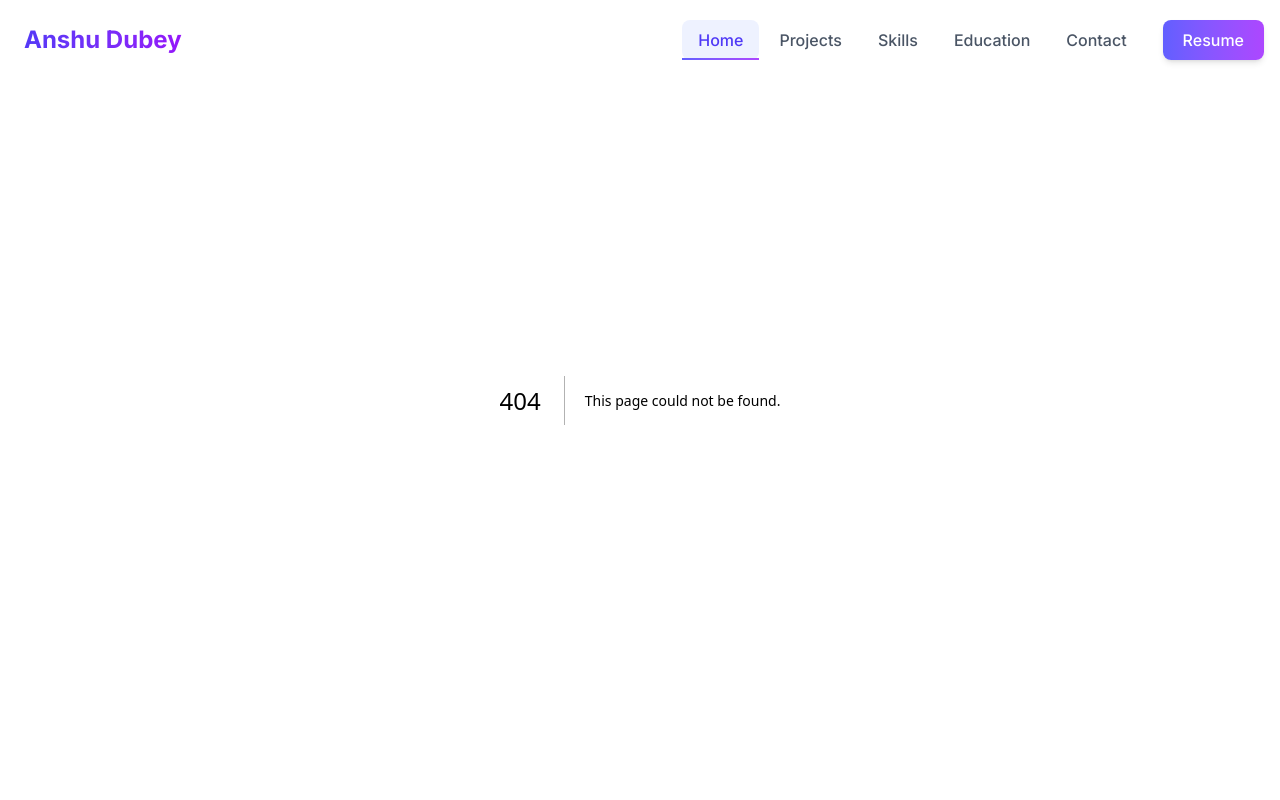
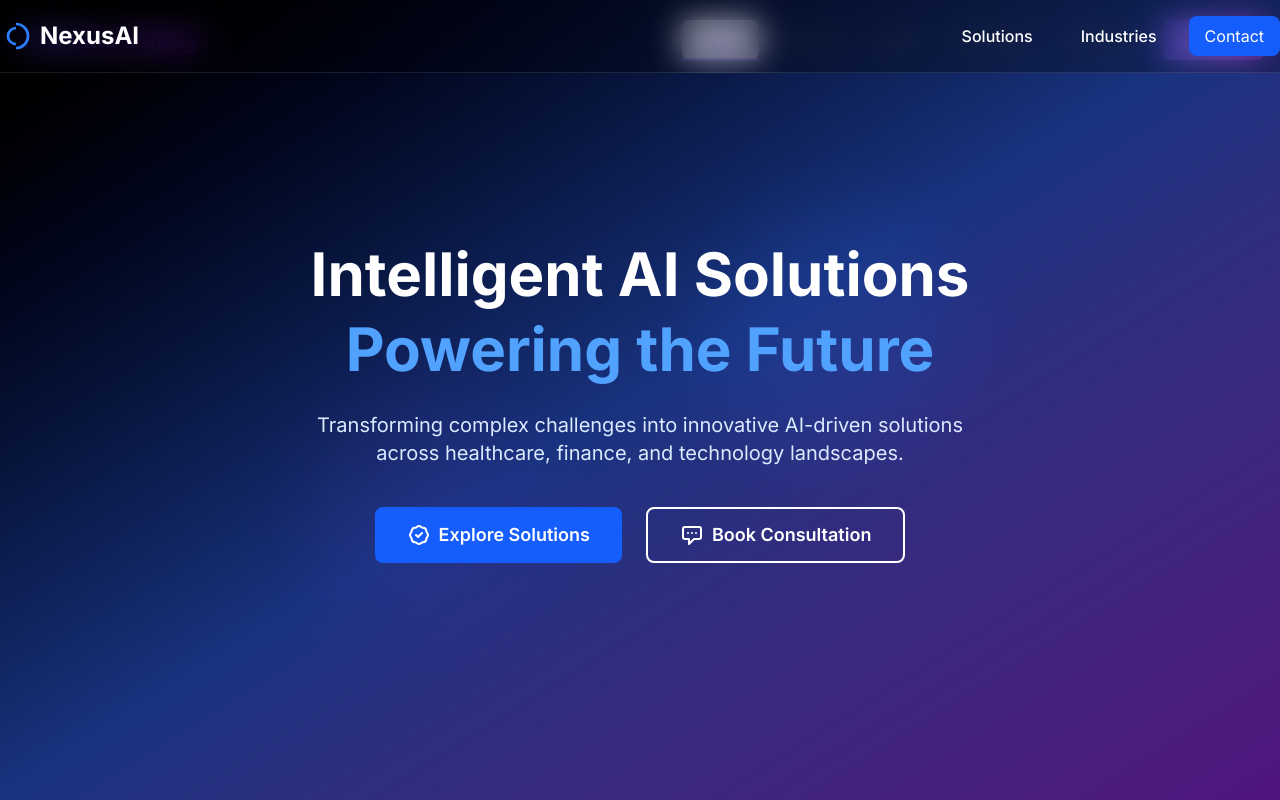
Before and after one commit to prince-chhirolya/ridhima-sapre, a Next.js app: page /hpme in a window 1280 px wide. Before the commit this address had no page. Shown: the top 800 px of the page. Built offline with nearby package versions, Linux system fonts and the light colour scheme.

Commit message:
ridhima done

```diff
--- a/package.json
+++ b/package.json
@@ -1,5 +1,5 @@
 {
-  "name": "anshu",
+  "name": "ridhima",
   "version": "0.1.0",
   "private": true,
   "scripts": {
--- /dev/null
+++ b/src/app/hpme/page.tsx
@@ -0,0 +1,273 @@
+'use client'
+
+import React, { useState } from 'react';
+import { motion, AnimatePresence } from 'framer-motion';
+import Link from 'next/link';
+
+// Define types for better type safety
+interface NavItem {
+  label: string;
+  href: string;
+}
+
+interface NavDropdownProps {
+  title: string;
+  items: NavItem[];
+}
+
+const NavDropdown: React.FC<NavDropdownProps> = ({ title, items }) => {
+  const [isOpen, setIsOpen] = useState(false);
+
+  return (
+    <div
+      className="relative"
+      onMouseEnter={() => setIsOpen(true)}
+      onMouseLeave={() => setIsOpen(false)}
+    >
+      <motion.button
+        className="text-white font-medium px-4 py-2 rounded-lg hover:bg-white/10 transition-colors"
+        whileHover={{ scale: 1.05 }}
+        whileTap={{ scale: 0.95 }}
+      >
+        {title}
+      </motion.button>
+      <AnimatePresence>
+        {isOpen && (
+          <motion.div
+            initial={{ opacity: 0, y: -10 }}
+            animate={{ opacity: 1, y: 0 }}
+            exit={{ opacity: 0, y: -10 }}
+            className="absolute top-full left-0 mt-2 bg-black/80 backdrop-blur-lg rounded-lg shadow-2xl border border-white/10 overflow-hidden"
+          >
+            {items.map((item, index) => (
+              <Link
+                key={index}
+                href={item.href}
+                className="block px-4 py-2 text-white hover:bg-white/10 transition-colors"
+              >
+                {item.label}
+              </Link>
+            ))}
+          </motion.div>
+        )}
+      </AnimatePresence>
+    </div>
+  );
+};
+
+interface NavItemGroup {
+  title: string;
+  items: NavItem[];
+}
+
+const Navbar: React.FC = () => {
+  const navItems: NavItemGroup[] = [
+    {
+      title: 'Solutions',
+      items: [
+        { label: 'Machine Learning', href: '/solutions/ml' },
+        { label: 'Computer Vision', href: '/solutions/cv' },
+        { label: 'Natural Language AI', href: '/solutions/nlp' }
+      ]
+    },
+    {
+      title: 'Industries',
+      items: [
+        { label: 'Healthcare', href: '/industries/healthcare' },
+        { label: 'Finance', href: '/industries/finance' },
+        { label: 'Retail', href: '/industries/retail' }
+      ]
+    }
+  ];
+
+  return (
+    <motion.nav
+      initial={{ opacity: 0, y: -50 }}
+      animate={{ opacity: 1, y: 0 }}
+      transition={{ duration: 0.5 }}
+      className="fixed top-0 left-0 right-0 z-50 bg-black/30 backdrop-blur-lg border-b border-white/10 py-4"
+    >
+      <div className="container mx-auto flex justify-between items-center">
+        <motion.div
+          whileHover={{ scale: 1.1 }}
+          className="text-2xl font-bold text-white flex items-center"
+        >
+          <svg
+            xmlns="http://www.w3.org/2000/svg"
+            viewBox="0 0 24 24"
+            className="w-8 h-8 mr-2 text-blue-500"
+            fill="currentColor"
+          >
+            <path d="M20 12a8 8 0 0 0-8-8V2a10 10 0 0 1 10 10h-2zm-8 8a8 8 0 0 0 8-8h2a10 10 0 0 1-10 10v-2z"/>
+            <path d="M7 12a5 5 0 0 1 5-5V5a7 7 0 0 0-7 7h2zm5 5a5 5 0 0 1-5-5H5a7 7 0 0 0 7 7v-2z"/>
+          </svg>
+          NexusAI
+        </motion.div>
+        <div className="flex space-x-4 items-center">
+          {navItems.map((navItem, index) => (
+            <NavDropdown
+              key={index}
+              title={navItem.title}
+              items={navItem.items}
+            />
+          ))}
+          <motion.a
+            href="/contact"
+            whileHover={{ scale: 1.05 }}
+            whileTap={{ scale: 0.95 }}
+            className="bg-blue-600 text-white px-4 py-2 rounded-lg hover:bg-blue-700 transition-colors"
+          >
+            Contact
+          </motion.a>
+        </div>
+      </div>
+    </motion.nav>
+  );
+};
+
+const HeroSection: React.FC = () => {
+  return (
+    <div className="relative min-h-screen flex items-center justify-center overflow-hidden">
+      {/* Gradient Background */}
+      <div className="absolute inset-0 bg-gradient-to-br from-black via-blue-900 to-purple-900 opacity-90"></div>
+
+      {/* Animated Tech Grid Background */}
+      <div className="absolute inset-0 opacity-10">
+        <div className="grid grid-cols-20 h-full">
+          {[...Array(400)].map((_, index) => (
+            <motion.div
+              key={index}
+              initial={{ opacity: 0 }}
+              animate={{
+                opacity: [0, 0.1, 0],
+                scale: [0.5, 1, 0.5]
+              }}
+              transition={{
+                duration: Math.random() * 5 + 3,
+                repeat: Infinity,
+                delay: Math.random() * 2
+              }}
+              className="bg-blue-500/20 border border-white/5"
+            />
+          ))}
+        </div>
+      </div>
+
+      {/* Content Container */}
+      <motion.div
+        initial={{ opacity: 0, y: 50 }}
+        animate={{ opacity: 1, y: 0 }}
+        transition={{ duration: 0.8 }}
+        className="relative z-10 text-center max-w-4xl px-4"
+      >
+        {/* Animated AI Headline */}
+        <motion.h1
+          initial={{ opacity: 0, scale: 0.8 }}
+          animate={{ opacity: 1, scale: 1 }}
+          transition={{
+            type: "spring",
+            stiffness: 100,
+            duration: 0.8
+          }}
+          className="text-6xl font-bold text-white mb-6 leading-tight"
+        >
+          Intelligent AI Solutions
+          <br />
+          <span className="text-blue-400">Powering the Future</span>
+        </motion.h1>
+
+        {/* Subheadline with Typing Effect */}
+        <motion.p
+          initial={{ opacity: 0 }}
+          animate={{ opacity: 1 }}
+          transition={{ delay: 0.5, duration: 0.8 }}
+          className="text-xl text-blue-100 mb-10 max-w-2xl mx-auto"
+        >
+          Transforming complex challenges into innovative AI-driven solutions across healthcare, finance, and technology landscapes.
+        </motion.p>
+
+        {/* CTA Buttons */}
+        <motion.div
+          initial={{ opacity: 0, y: 20 }}
+          animate={{ opacity: 1, y: 0 }}
+          transition={{ delay: 0.7, duration: 0.6 }}
+          className="flex justify-center space-x-6"
+        >
+          <motion.a
+            href="/solutions"
+            whileHover={{ scale: 1.05 }}
+            whileTap={{ scale: 0.95 }}
+            className="bg-blue-600 text-white px-8 py-3 rounded-lg text-lg font-semibold hover:bg-blue-700 transition-colors flex items-center"
+          >
+            <svg
+              xmlns="http://www.w3.org/2000/svg"
+              className="h-6 w-6 mr-2"
+              fill="none"
+              viewBox="0 0 24 24"
+              stroke="currentColor"
+            >
+              <path strokeLinecap="round" strokeLinejoin="round" strokeWidth={2} d="M9 12l2 2 4-4M7.835 4.697a3.42 3.42 0 001.946-.806 3.42 3.42 0 014.438 0 3.42 3.42 0 001.946.806 3.42 3.42 0 013.138 3.138 3.42 3.42 0 00.806 1.946 3.42 3.42 0 010 4.438 3.42 3.42 0 00-.806 1.946 3.42 3.42 0 01-3.138 3.138 3.42 3.42 0 00-1.946.806 3.42 3.42 0 01-4.438 0 3.42 3.42 0 00-1.946-.806 3.42 3.42 0 01-3.138-3.138 3.42 3.42 0 00-.806-1.946 3.42 3.42 0 010-4.438 3.42 3.42 0 00.806-1.946 3.42 3.42 0 013.138-3.138z" />
+            </svg>
+            Explore Solutions
+          </motion.a>
+          <motion.a
+            href="/contact"
+            whileHover={{ scale: 1.05 }}
+            whileTap={{ scale: 0.95 }}
+            className="border-2 border-white text-white px-8 py-3 rounded-lg text-lg font-semibold hover:bg-white/10 transition-colors flex items-center"
+          >
+            <svg
+              xmlns="http://www.w3.org/2000/svg"
+              className="h-6 w-6 mr-2"
+              fill="none"
+              viewBox="0 0 24 24"
+              stroke="currentColor"
+            >
+              <path strokeLinecap="round" strokeLinejoin="round" strokeWidth={2} d="M8 10h.01M12 10h.01M16 10h.01M9 16H5a2 2 0 01-2-2V6a2 2 0 012-2h14a2 2 0 012 2v8a2 2 0 01-2 2h-5l-5 5v-5z" />
+            </svg>
+            Book Consultation
+          </motion.a>
+        </motion.div>
+      </motion.div>
+
+      {/* Animated Background Blobs */}
+      <motion.div
+        initial={{ opacity: 0, scale: 0.5 }}
+        animate={{
+          opacity: [0.2, 0.4, 0.2],
+          scale: [0.5, 1, 0.5],
+          rotate: [0, 360]
+        }}
+        transition={{
+          duration: 10,
+          repeat: Infinity,
+          ease: "easeInOut"
+        }}
+        className="absolute top-1/4 right-1/4 w-64 h-64 bg-blue-500/20 rounded-full blur-2xl"
+      />
+      <motion.div
+        initial={{ opacity: 0, scale: 0.5 }}
+        animate={{
+          opacity: [0.1, 0.3, 0.1],
+          scale: [0.5, 1.2, 0.5],
+          rotate: [0, -360]
+        }}
+        transition={{
+          duration: 12,
+          repeat: Infinity,
+          ease: "easeInOut"
+        }}
+        className="absolute bottom-1/4 left-1/4 w-48 h-48 bg-purple-500/20 rounded-full blur-2xl"
+      />
+    </div>
+  );
+};
+
+export default function Home() {
+  return (
+    <div className="min-h-screen bg-black text-white">
+      <Navbar />
+      <HeroSection />
+    </div>
+  );
+}
--- a/src/app/layout.tsx
+++ b/src/app/layout.tsx
@@ -8,7 +8,7 @@ import Script from 'next/script'
 const inter = Inter({ subsets: ['latin'] })
 
 export const metadata: Metadata = {
-  title: 'Anshu Dubey - Computer Science Portfolio',
+  title: 'Ridhima Sapre - Computer Science Portfolio',
   description: 'Portfolio website showcasing my projects, skills, and experience in computer science',
 }
 
--- a/src/components/Footer.tsx
+++ b/src/components/Footer.tsx
@@ -85,7 +85,7 @@ const Footer = () => {
             className="mb-6 md:mb-0"
           >
             <h2 className="text-2xl font-bold bg-clip-text text-transparent bg-gradient-to-r from-indigo-400 to-purple-400">
-              Anshu
+              Ridhima
             </h2>
             <p className="text-indigo-200 mt-1 max-w-md text-sm">
               Building the future through code and innovation
@@ -221,7 +221,7 @@ const Footer = () => {
             className="pt-6 text-center"
           >
             <p className="text-indigo-300 text-xs">
-              &copy; {currentYear} <span className="text-white">Anshu</span>. All rights reserved.
+              &copy; {currentYear} <span className="text-white">Ridhima</span>. All rights reserved.
             </p>
           </motion.div>
         </div>
--- a/src/components/Hero.tsx
+++ b/src/components/Hero.tsx
@@ -167,7 +167,7 @@ const Hero = () => {
                 transition={{ duration: 0.5, delay: 0.3 }}
                 className="block"
               >
-                Hi, I&apos;m <span className="bg-clip-text text-transparent bg-gradient-to-r from-indigo-600 to-purple-600">Anshu</span>
+                Hi, I&apos;m <span className="bg-clip-text text-transparent bg-gradient-to-r from-indigo-600 to-purple-600">Ridhima</span>
               </motion.span>
 
               <motion.span
@@ -328,7 +328,7 @@ const Hero = () => {
                 {/* Replace with your actual image */}
                 <Image
                   src="/profile.jpg"
-                  alt="Anshu"
+                  alt="Ridhima"
                   fill
                   className="object-cover"
                   priority
--- a/src/components/Navbar.tsx
+++ b/src/components/Navbar.tsx
@@ -61,7 +61,7 @@ const Navbar = () => {
               transition={{ duration: 3, repeat: Infinity }}
             />
             <span className="relative block text-2xl font-bold bg-clip-text text-transparent bg-gradient-to-r from-indigo-600 to-purple-600 px-2 py-1">
-              Anshu Dubey
+              Ridhima Dubey
             </span>
           </Link>
 
```
Also changed, not shown: 1 other file (tests, documents, lock files or other folders).
